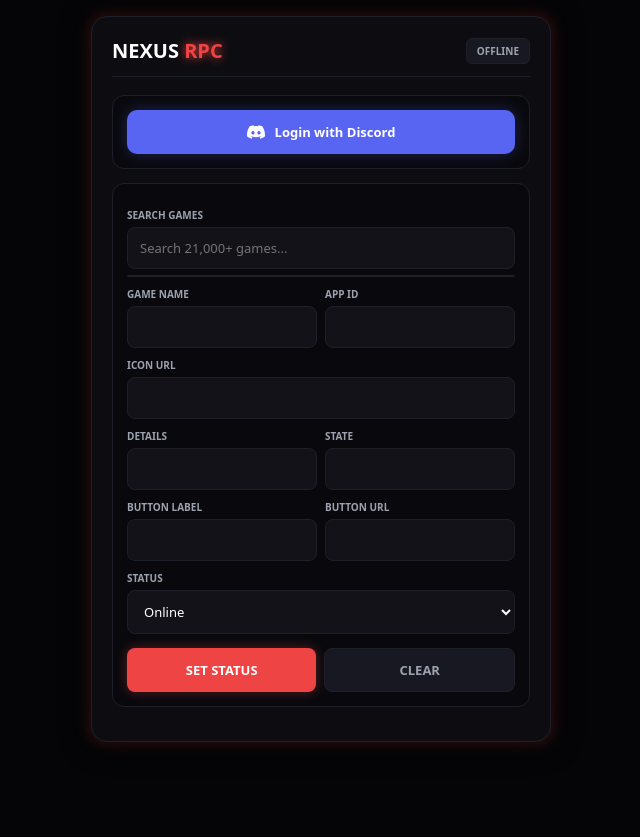
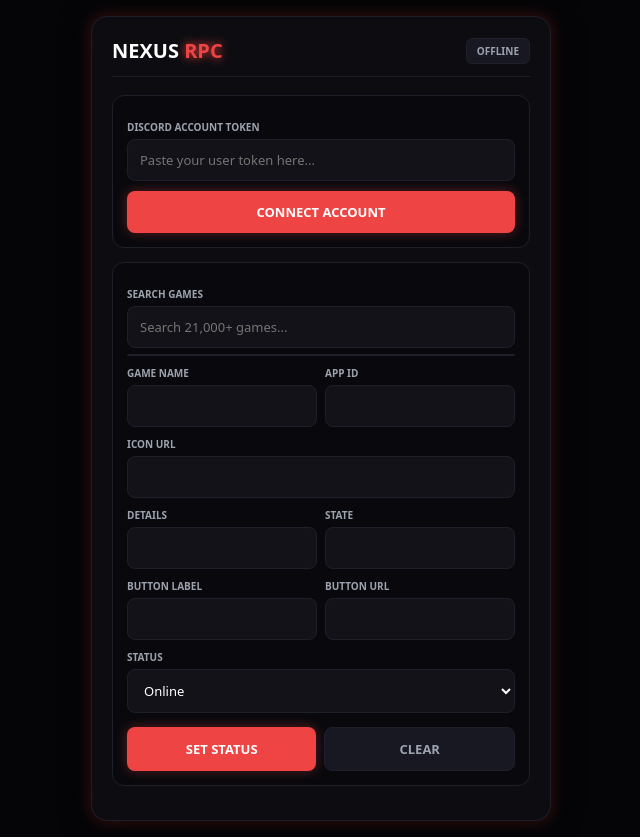
Before and after one commit to xxenzee-netizen/Nexus-RPC, a website: page index.html in a window 1280 px wide. Shown: the whole page, without its empty margins (319-959 px from the left). Before the commit the page ends 800 px from the top, so only its background shows below. Drawn offline with Linux system fonts and the light colour scheme; no server answers.

Commit message:
Update index.html

```diff
--- a/index.html
+++ b/index.html
@@ -24,8 +24,6 @@
     .status-badge { padding: 5px 10px; border-radius: 6px; font-size: 10px; font-weight: 800; background: #181822; color: var(--muted); border: 1px solid var(--border); text-transform: uppercase; }
     .status-badge.online { background: rgba(34, 197, 94, 0.1); color: #4ade80; border-color: rgba(34, 197, 94, 0.3); box-shadow: 0 0 8px rgba(34, 197, 94, 0.2); }
     .section { background: #09090d; border: 1px solid var(--border); border-radius: 12px; padding: 14px; margin-bottom: 14px; }
-    .discord-btn { width: 100%; background: #5865f2; color: white; border: none; padding: 13px; border-radius: 10px; font-weight: 700; font-size: 13px; display: flex; align-items: center; justify-content: center; gap: 10px; cursor: pointer; text-decoration: none; box-shadow: 0 0 15px rgba(88, 101, 242, 0.3); transition: background 0.2s; }
-    .discord-btn:hover { background: #4752c4; }
     .user-card { display: flex; align-items: center; justify-content: space-between; }
     .user-info { display: flex; align-items: center; gap: 10px; }
     .avatar { width: 38px; height: 38px; border-radius: 50%; border: 2px solid var(--red); object-fit: cover; }
@@ -57,12 +55,13 @@
       <div id="connPill" class="status-badge">Offline</div>
     </div>
 
-    <!-- Clean Login with Discord Button (Just like Kizzy/Roxydev) -->
+    <!-- Discord Token Login Box -->
     <div id="loginBox" class="section">
-      <a href="/auth/discord" class="discord-btn">
-        <svg width="18" height="18" viewBox="0 0 127.14 96.36" fill="currentColor"><path d="M107.7,8.07A105.15,105.15,0,0,0,81.47,0a72.06,72.06,0,0,0-3.36,6.83A97.68,97.68,0,0,0,49,6.83,72.37,72.37,0,0,0,45.64,0,105.89,105.89,0,0,0,19.39,8.09C2.79,32.65-1.71,56.6.54,80.21h0A105.73,105.73,0,0,0,32.71,96.36,77.7,77.7,0,0,0,39.6,85.25a68.42,68.42,0,0,1-10.85-5.18c.91-.66,1.8-1.34,2.66-2a75.57,75.57,0,0,0,64.32,0c.87.71,1.76,1.39,2.68,2a68.68,68.68,0,0,1-10.87,5.19,77,77,0,0,0,6.89,11.1,105.25,105.25,0,0,0,32.19-16.15c2.65-27.28-4.51-51.19-18.9-72.15ZM42.45,65.69C36.18,65.69,31,60,31,53s5.18-12.72,11.45-12.72S53.9,46,53.88,53,48.72,65.69,42.45,65.69Zm42.24,0C78.41,65.69,73.2,60,73.2,53s5.18-12.72,11.45-12.72S96.14,46,96.12,53,91,65.69,84.69,65.69Z"/></svg>
-        Login with Discord
-      </a>
+      <label>Discord Account Token</label>
+      <input type="password" id="tokenInput" placeholder="Paste your user token here..." />
+      <div class="btn-row" style="margin-top: 10px;">
+        <button class="btn-red" onclick="connectToken()">Connect Account</button>
+      </div>
     </div>
 
     <!-- Connected User Bar -->
@@ -145,6 +144,32 @@
       }
     }
 
+    async function connectToken() {
+      const token = document.getElementById('tokenInput').value.trim();
+      if (!token) {
+        showToast('Please enter your token!', true);
+        return;
+      }
+      showToast('Connecting to Discord...');
+      try {
+        const res = await fetch('/connect-token', {
+          method: 'POST',
+          headers: { 'Content-Type': 'application/json' },
+          body: JSON.stringify({ token })
+        });
+        const data = await res.json();
+        if (data.success) {
+          showToast('Connected successfully!');
+          updateUI(data.session);
+          document.getElementById('tokenInput').value = '';
+        } else {
+          showToast(data.error || 'Invalid token', true);
+        }
+      } catch (err) {
+        showToast('Failed to connect', true);
+      }
+    }
+
     async function disconnectAccount() {
       await fetch('/disconnect', { method: 'POST' });
       showToast('Logged out');
```
